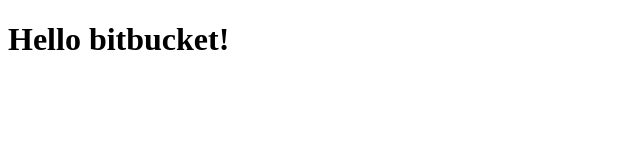
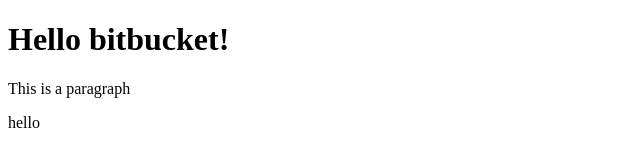
Before and after one commit to Kuldeeptak22/git-test, a website: page index.html in a window 1280 px wide. Shown: the whole page, without its empty margins (0-640 px from the left). Drawn offline with Linux system fonts and the light colour scheme.

Commit message:
second commit

```diff
--- a/index.html
+++ b/index.html
@@ -8,5 +8,7 @@
   </head>
   <body>
     <h1>Hello bitbucket!</h1>
+    <p>This is a paragraph</p>
+    <p>hello</p>
   </body>
 </html>
```
Also changed, not shown: package.json (added, +24 -0 lines), 2 other files.
